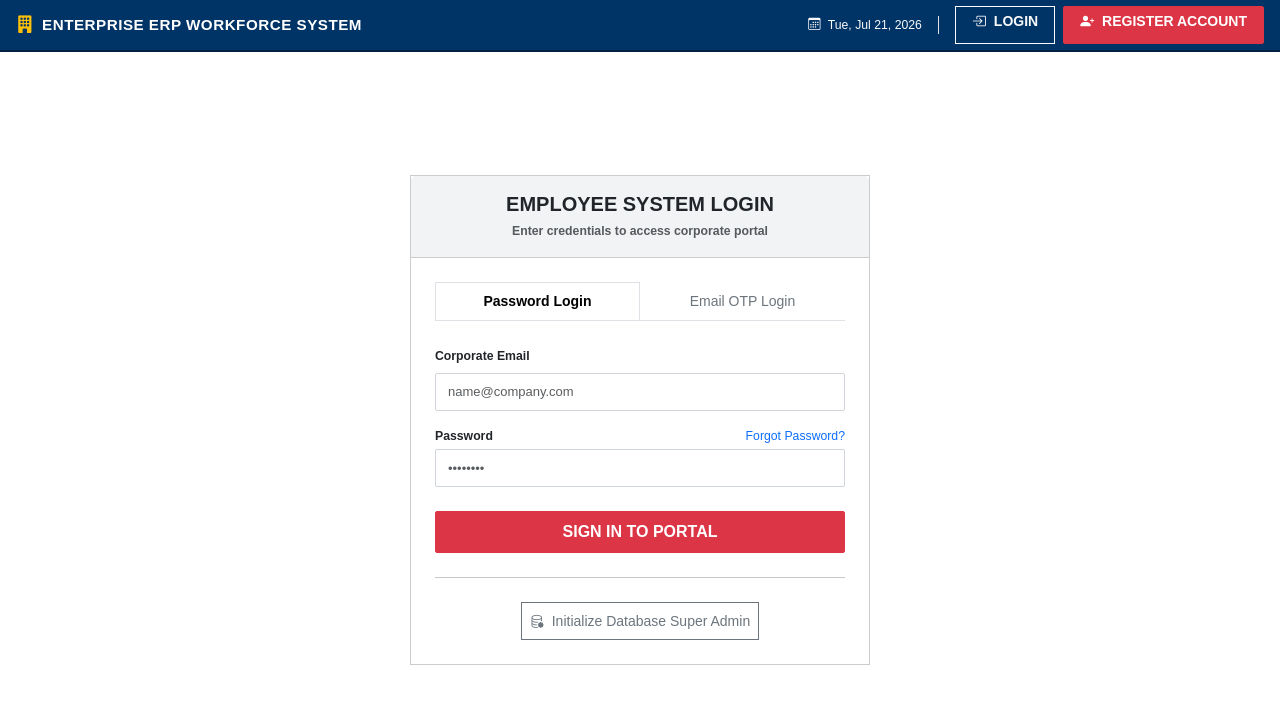
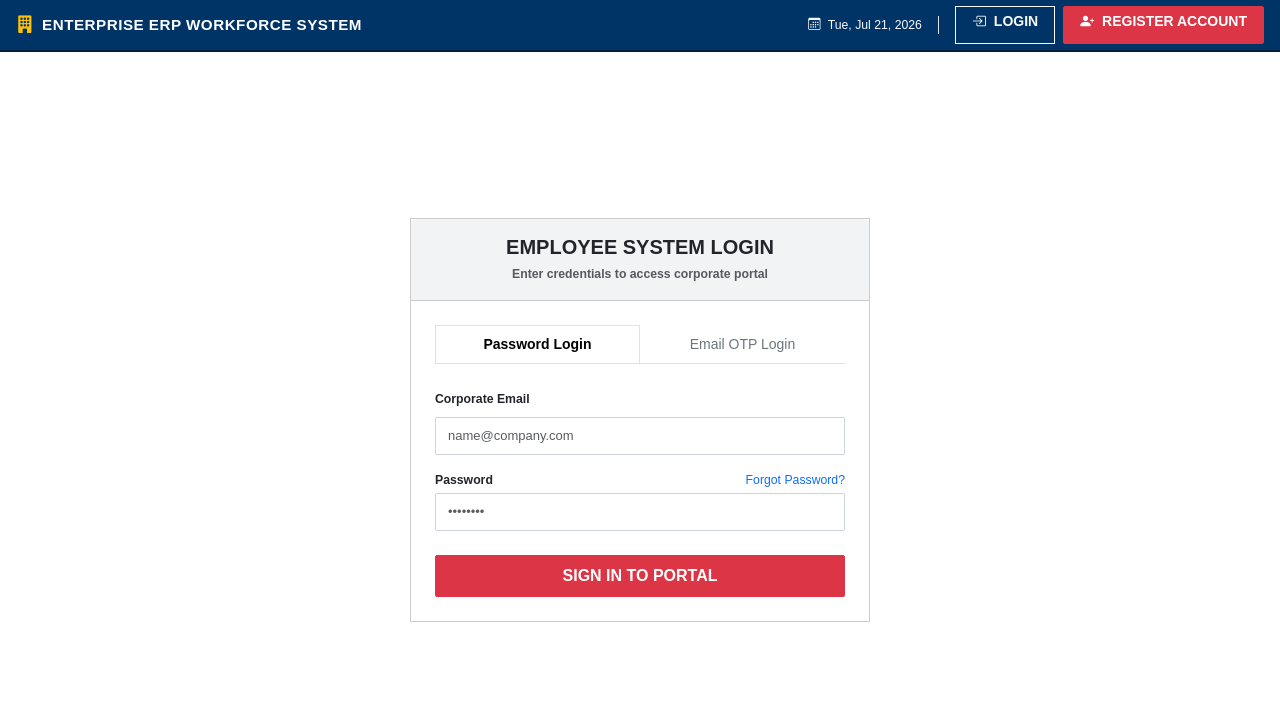
Before and after one commit to REBIN2003/jkgroup-workforce-app, a Next.js app: page /login in a window 1280 px wide. Shown: the top 704 px of the page. Built offline with nearby package versions, Linux system fonts and the light colour scheme; no server answers.

Commit message:
remove_db_seeding_ui_button

```diff
--- a/app/(auth)/login/page.tsx
+++ b/app/(auth)/login/page.tsx
@@ -27,7 +27,6 @@ export default function LoginPage() {
   const loginWithPasswordMut = useMutation(api.auth.loginWithPassword);
   const requestOtpMut = useMutation(api.auth.requestOtp);
   const loginWithOtpMut = useMutation(api.auth.loginWithOtp);
-  const seedDatabaseMut = useMutation(api.users.seedSystemAdmin);
 
   // Password Form - Fast Lightweight Defaults
   const passwordForm = useForm<PasswordLoginFormValues>({
@@ -94,18 +93,7 @@ export default function LoginPage() {
     }
   };
 
-  const handleSeedDatabase = async () => {
-    setAuthError(null);
-    setIsSubmitting(true);
-    try {
-      const res = await seedDatabaseMut({});
-      setInfoMessage(res.message || "Database seeded with default Super Admin account (admin@company.com / Admin@123456).");
-    } catch (err: any) {
-      setAuthError("Database seed failed: " + (err.message || "Check network connection"));
-    } finally {
-      setIsSubmitting(false);
-    }
-  };
+
 
   return (
     <div className="container-fluid min-vh-100 bg-white d-flex flex-column justify-content-center align-items-center py-5">
@@ -257,18 +245,7 @@ export default function LoginPage() {
               </form>
             )}
 
-            {/* Initial Database Seeding Helper Button */}
-            <hr className="my-4" />
-            <div className="text-center">
-              <button
-                type="button"
-                className="btn btn-outline-secondary btn-sm rounded-0"
-                onClick={handleSeedDatabase}
-                disabled={isSubmitting}
-              >
-                <i className="bi bi-database-gear me-1"></i> Initialize Database Super Admin
-              </button>
-            </div>
+
           </div>
         </div>
       </div>
```
